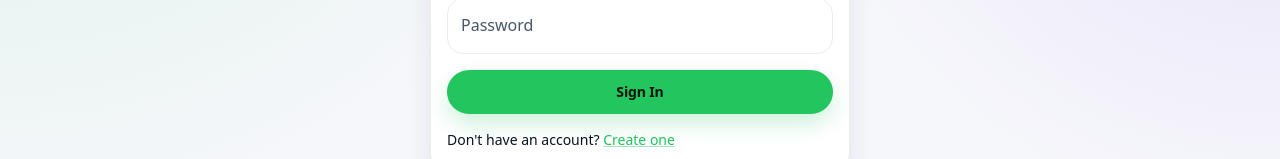
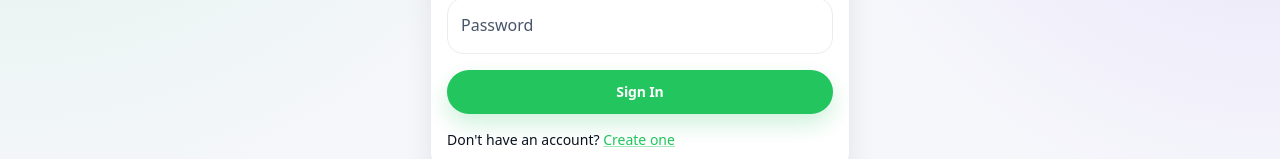
Before and after one commit to ginobuzz/digital-nutritionist-frontend, a React (Create React App) app: page /signin in a window 1280 px wide. Shown: the part 420-579 px from the top of the page. Built offline with nearby package versions, Linux system fonts and the light colour scheme; no server answers.

Commit message:
button contrast

```diff
--- a/src/theme.ts
+++ b/src/theme.ts
@@ -21,13 +21,13 @@ let theme = createTheme({
       main: '#22C55E',
       light: '#86EFAC',
       dark: '#16A34A',
-      contrastText: '#07120A',
+      contrastText: '#FFFFFF',
     },
     secondary: {
       main: '#7C3AED',
       light: '#C4B5FD',
       dark: '#5B21B6',
-      contrastText: '#0B0616',
+      contrastText: '#FFFFFF',
     },
     info: {
       main: '#0EA5E9',
```
